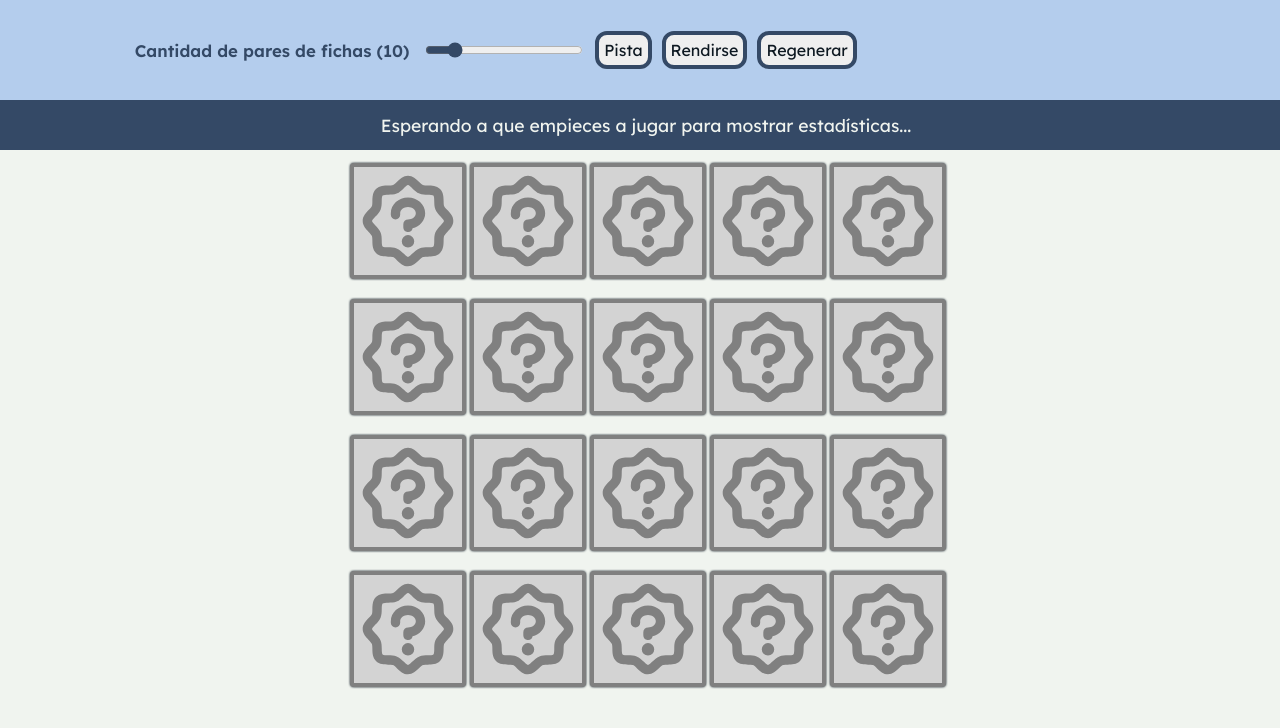
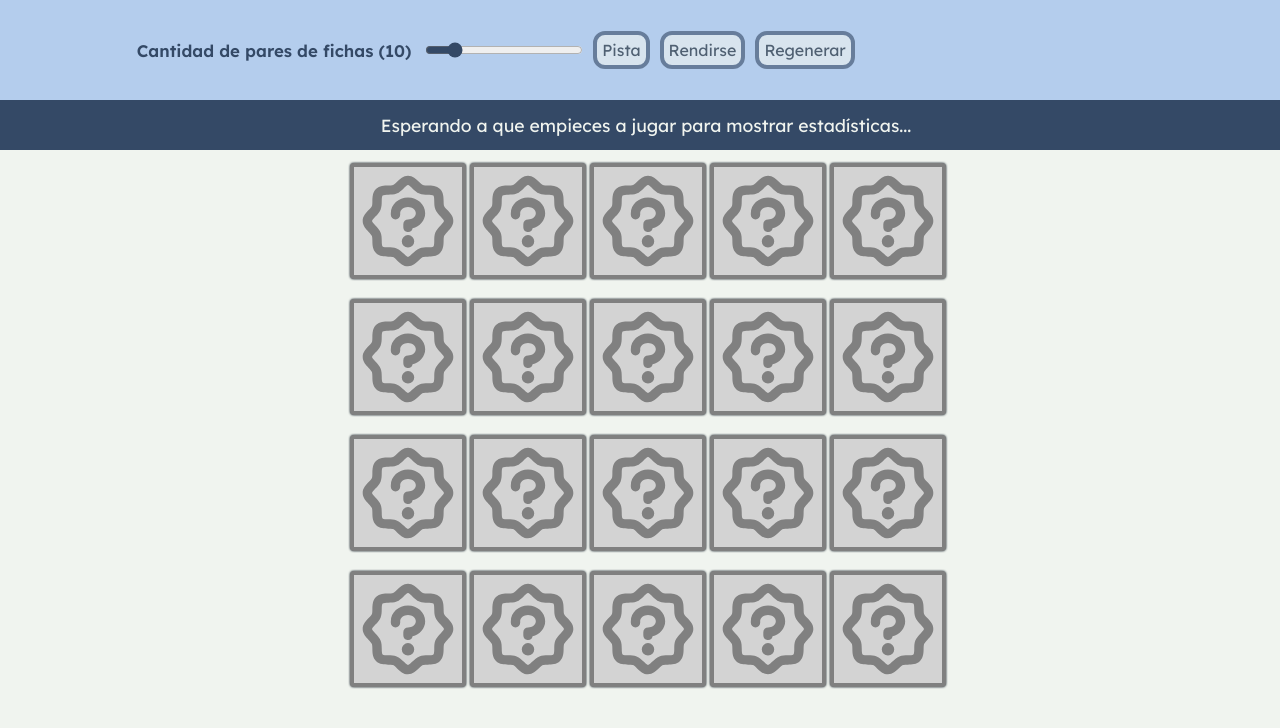
Before and after one commit to damicym/memotest, a React (Vite) app: page / in a window 1280 px wide. Shown: the top 728 px of the page. Built offline with nearby package versions, Linux system fonts and the light colour scheme; a web font is replaced by a local one.

Commit message:
hint, subida de states, cambio variables, ico

```diff
--- a/index.html
+++ b/index.html
@@ -1,8 +1,8 @@
 <!doctype html>
-<html lang="en">
+<html lang="es">
   <head>
     <meta charset="UTF-8" />
-    <link rel="icon" type="image/svg+xml" href="/vite.svg" />
+    <link rel="icon" type="image/svg+xml" href="/ico.svg" />
     <meta name="viewport" content="width=device-width, initial-scale=1.0" />
     <title>memotest</title>
   </head>
--- a/src/components/Ficha.jsx
+++ b/src/components/Ficha.jsx
@@ -1,23 +1,25 @@
-import { PiSealQuestionBold  as HiddenIcon} from "react-icons/pi"
+import { PiSealQuestionBold as HiddenIcon} from "react-icons/pi"
 
 function Ficha({ ficha, handleClick, lockState }){
-    const { id, pairId, name, Icon, color, status } = ficha
+    const { id, pairId, name, Icon, color, status, beingHinted } = ficha
     const alphaColor = color.replace('1)', '0.5)')
 
     return (
         <div
         onClick={() => handleClick(id)}
-        className="ficha"
-        style={ !status ? {
-            borderColor: 'gray',
-            backgroundColor: 'lightgray',
-            filter: 'drop-shadow(0px 0px 1px var(--dark))',
-            cursor: !lockState ? 'pointer' : 'auto'
-        } : {
+        className={`ficha${beingHinted ? ' hinted' : ''}`}
+        style={{
+            '--hint-color': color,
+            ...(!status ? {
+                borderColor: 'gray',
+                backgroundColor: 'lightgray',
+                filter: 'drop-shadow(0px 0px 1px var(--dark))',
+                cursor: !lockState ? 'pointer' : 'auto'
+            } : {
                 borderColor: alphaColor,
                 backgroundColor: 'var(--lightGray)'
-            }
-        }
+            })
+        }}
         >
             {
             !status
--- a/src/components/Juego.jsx
+++ b/src/components/Juego.jsx
@@ -3,52 +3,110 @@ import { useRef } from 'react'
 import Tablero from './Tablero'
 import Opciones from './Opciones'
 import Stats from './Stats'
+import { defineColumns } from '../libs/myFunctions'
+import { inicializarFichas } from '../libs/icons'
 
 function Juego() {
-  const [cantParesAJugar, setCantParesAJugar] = useState(10)
+  const [fichas, setFichas] = useState([])
+  const [lock, setLock] = useState(false)
+  const [columns, setColumns] = useState(0)
+  const [qPlayedPairs, setQPlayedPairs] = useState(10)
   const prevValuePares = useRef(10)
   const [resetKey, setResetKey] = useState(0)
   const [clicks, setClicks] = useState(0)
-  const [started, setStarted] = useState(false)
-  const [pairsLeft, setPairsLeft] = useState(0)
+  const [gameStatus, setGameStatus] = useState(false)
+  const [qPairsLeft, setQPairsLeft] = useState(0)
+  const [hintActive, setHintActive] = useState(false)
 
   useEffect(() => {
     reset()
-  }, [cantParesAJugar])
+    setFichas(inicializarFichas(qPlayedPairs))
+    setColumns(defineColumns(qPlayedPairs))
+  }, [qPlayedPairs])
+
+  useEffect(() => {
+    if (fichas.length > 0) {
+        const qPairsLeft = fichas.filter(ficha => ficha.status === 2).length / 2
+        setQPairsLeft(qPairsLeft)
+    }
+  }, [fichas])
 
   const sumarClick = () => {
     setClicks(prev => {
-      if(!prev && !started) setStarted(true)
+      if(!prev && !gameStatus) setGameStatus(true)
       return prev + 1
     })
   }
 
+  // para opciones:
   const reset = () => {
     setResetKey(prev => prev + 1)
     setClicks(0)
-    setStarted(false)
-    setPairsLeft(0)
+    setGameStatus(false)
+    setQPairsLeft(0)
+    setLock(false)
+    setFichas(inicializarFichas(qPlayedPairs))
+  }
+
+  const hint = () => {
+    setFichas(prev => {
+      if (!prev || prev.length === 0) return prev
+      const candidatas = prev.filter(ficha => ficha.status !== 2)
+      if (candidatas.length === 0) return prev
+      setHintActive(true)
+      const elegida = candidatas[Math.floor(Math.random() * candidatas.length)]
+      const pairIdElegido = elegida.pairId
+
+      const next = prev.map(ficha =>
+        ficha.pairId === pairIdElegido ? { ...ficha, beingHinted: true } : ficha
+      )
+      return next
+    })
+  }
+
+  useEffect(() => {
+    if (!hintActive) return
+    const timeTo = 8 * 1000
+    const timer = setTimeout(() => {
+      setHintActive(false)
+      setFichas(prev =>
+        prev.map(ficha => ({ ...ficha, beingHinted: false }))
+      )
+    }, timeTo)
+
+    return () => clearTimeout(timer)
+  }, [hintActive])
+
+  const giveUp = () => {
+
   }
 
   return (
     <main className="juego">
       <Opciones
-        cantParesAJugar={cantParesAJugar}
-        setCantParesAJugar={setCantParesAJugar}
+        qPlayedPairs={qPlayedPairs}
+        setQPlayedPairs={setQPlayedPairs}
         prevValuePares={prevValuePares}
         reset={reset}
+        hint={hint}
+        giveUp={giveUp}
+        gameStatus={gameStatus}
+        hintActive={hintActive}
       />
       <Stats
-        totalPairs={cantParesAJugar}
-        pairsLeft={pairsLeft}
+        totalPairs={qPlayedPairs}
+        qPairsLeft={qPairsLeft}
         clicks={clicks}
-        started={started}
+        gameStatus={gameStatus}
       />
       <Tablero
       key={resetKey}
-      cantParesAJugar={cantParesAJugar}
+      fichas={fichas}
+      setFichas={setFichas}
+      columns={columns}
+      lock={lock}
+      setLock={setLock}
       sumarClick={sumarClick}
-      setPairsLeft={setPairsLeft}
       />
     </main>
   )
--- a/src/components/Opciones.jsx
+++ b/src/components/Opciones.jsx
@@ -1,18 +1,18 @@
 import { isPrime, getClosestNotPrime } from "../libs/myFunctions"
 
-function Opciones({ cantParesAJugar, setCantParesAJugar, prevValuePares, reset }){
+function Opciones({ qPlayedPairs, setQPlayedPairs, prevValuePares, reset, hint, giveUp, gameStatus, hintActive }){
 
     const handleChange = e => {
         let expectedNumber = Number(e.target.value)
         const direction = expectedNumber > prevValuePares.current ? "up" : "down"
         if(!isPrime(expectedNumber)) {
             if (expectedNumber < 4) expectedNumber = 4
-            setCantParesAJugar(expectedNumber)
+            setQPlayedPairs(expectedNumber)
         }
         else {
             expectedNumber = getClosestNotPrime(expectedNumber, direction)
             if (expectedNumber < 4) expectedNumber = 4
-            setCantParesAJugar(expectedNumber)
+            setQPlayedPairs(expectedNumber)
         }
         prevValuePares.current = expectedNumber
     }
@@ -20,12 +20,12 @@ function Opciones({ cantParesAJugar, setCantParesAJugar, prevValuePares, reset }
     return (
         <section className='opciones'>
             <div className="campo">
-                <label>Cantidad de pares de fichas ({cantParesAJugar})</label>
-                <input className="controls" type='range' min="4" step="1" max="50" onChange={ (e) => handleChange(e) } value={cantParesAJugar}></input>
+                <label>Cantidad de pares de fichas ({qPlayedPairs})</label>
+                <input className="controls" type='range' min="4" step="1" max="50" onChange={ (e) => handleChange(e) } value={qPlayedPairs}></input>
             </div>
-            <button className="controls" onClick={() => hint()}>Pista</button>
-            <button className="controls" onClick={() => giveUp()}>Rendirse</button>
-            <button className="controls" onClick={reset}>Regenerar</button>
+            <button className="controls" onClick={hint} disabled={!gameStatus || hintActive} >Pista</button>
+            <button className="controls" onClick={giveUp} disabled={!gameStatus} >Rendirse</button>
+            <button className="controls" onClick={reset} disabled={!gameStatus} >Regenerar</button>
         </section>
     )
 }
--- a/src/components/Stats.jsx
+++ b/src/components/Stats.jsx
@@ -1,7 +1,7 @@
 import { useState } from 'react'
 import { useEffect } from 'react'
 
-function Stats({ totalPairs, pairsLeft, clicks, started }){
+function Stats({ totalPairs, qPairsLeft, clicks, gameStatus }){
     const [puntos, setPuntos] = useState("...")
     const [seconds, setSeconds] = useState(0)
 
@@ -9,7 +9,7 @@ function Stats({ totalPairs, pairsLeft, clicks, started }){
     useEffect(() => {
         const timeBetween = 0.6 * 1000
         const waitingInterval = setInterval(() => {
-            if(started) {
+            if(gameStatus) {
                 clearInterval(waitingInterval)
                 return
             }
@@ -24,24 +24,24 @@ function Stats({ totalPairs, pairsLeft, clicks, started }){
     }, [])
 
     useEffect(() => {
-        if(!started) return
+        if(!gameStatus) return
         setSeconds(0)
         const secondsInterval = setInterval(() => {
             setSeconds(prev => prev + 1)
         }, 1000)
         return () => clearInterval(secondsInterval)
-    }, [started])
+    }, [gameStatus])
 
     return (
        <section className='stats'>
-        { !started ?
+        { !gameStatus ?
                 <div className='waiting'>
                     <p>Esperando a que empieces a jugar para mostrar estadísticas</p>
                     <p>{puntos}</p>
                 </div>
         :
             <>
-                <p>Pares encontrados: {pairsLeft}/{totalPairs}</p>
+                <p>Pares encontrados: {qPairsLeft}/{totalPairs}</p>
                 <p>Clicks: {clicks}</p>
                 <p>Tiempo: {seconds}s</p>
             </>
--- a/src/index.css
+++ b/src/index.css
@@ -137,6 +137,12 @@ body{
   text-align: center;
   color: var(--dark);
   font-family: "Lexend Deca", sans-serif;
+  background-color: var(--light);
+}
+
+.controls:disabled{
+  opacity: 0.6;
+  cursor: auto;
 }
 
 button.controls{
@@ -158,4 +164,18 @@ button.controls{
 input[type="range"] {
   accent-color: var(--accent);
   width: 150px;
+  margin: 0;
 }
+
+.ficha.hinted {
+  animation: hint 1s ease-in-out;
+}
+
+@keyframes hint {
+  0%, 100% {
+    filter: drop-shadow(0px 0px 1px var(--dark));
+  }
+  50% {
+    filter: drop-shadow(0px 0px 7px var(--hint-color));
+  }
+}
--- a/src/libs/icons.js
+++ b/src/libs/icons.js
@@ -24,21 +24,21 @@ export function getRandomIcon() {
     return allIconsWNames[randomIndex]
 }
 
-export function inicializarFichas(cantParesAJugar) {
+export function inicializarFichas(qPlayedPairs) {
     let auxFichas = []
     let keyCounter = 0
-    const colorOffset = Math.random() * 360 / cantParesAJugar
-    for (let index = 0; index < cantParesAJugar; index++) {
+    const colorOffset = Math.random() * 360 / qPlayedPairs
+    for (let index = 0; index < qPlayedPairs; index++) {
         const { Icon, name } = getRandomIcon()
 
-        const colorSection = 360 / cantParesAJugar * index
-        const colorErrorPerc = 360 / cantParesAJugar * index * 5 / 100
+        const colorSection = 360 / qPlayedPairs * index
+        const colorErrorPerc = 360 / qPlayedPairs * index * 5 / 100
         const colorError = (Math.random() * 2 * colorErrorPerc) - colorErrorPerc
         const colorHue = colorSection + colorError + colorOffset
         const colorFinal = `hsla(${colorHue}, 40%, 40%, 1)`
 
-        auxFichas.push({ id: keyCounter++, pairId: index, name, Icon, color: colorFinal, status: 0 })
-        auxFichas.push({ id: keyCounter++, pairId: index, name, Icon, color: colorFinal, status: 0 })
+        auxFichas.push({ id: keyCounter++, pairId: index, name, Icon, color: colorFinal, status: 0, beingHinted: false })
+        auxFichas.push({ id: keyCounter++, pairId: index, name, Icon, color: colorFinal, status: 0, beingHinted: false })
     }
     return shuffle(auxFichas)
 }
--- a/src/libs/myFunctions.js
+++ b/src/libs/myFunctions.js
@@ -2,14 +2,14 @@ export function splitCamelCase(str) {
     return str.replace(/([A-Z])/g, ' $1').trim()
 }
 
-export function deleteExtraWords(str, cantWords) {
+export function deleteExtraWords(str, qWords) {
     const indices = []
     for (let i = 0; i < str.length; i++) {
         if (str[i] === " ") {
             indices.push(i)
         }
     }
-    return str.slice(indices[cantWords - 1])
+    return str.slice(indices[qWords - 1])
 }
 
 export function getReadableRGB() {
@@ -66,21 +66,3 @@ export function getClosestNotPrime(n, direction = 'up') {
     } while (isPrime(n));
     return n;
 }
-
-// export function getIndexsByAttributeValue(array, key, value){
-//     let found = []
-//     for (let index = 0; index < array.length; index++) {
-//         const element = array[index]
-//         if(element[key] === value) found.push(index)
-//     }
-//     return found
-// }
-
-// export function getElementsByAttributeValue(array, key, value){
-//     let found = []
-//     for (let index = 0; index < array.length; index++) {
-//         const element = array[index]
-//         if(element[key] === value) found.push(element)
-//     }
-//     return found
-// }
```
Also changed, not shown: src/components/IniciarBtn.jsx (deleted, +0 -7 lines), src/components/Tablero.jsx (+5 -23 lines), ico.svg (added), src/todo.txt.
